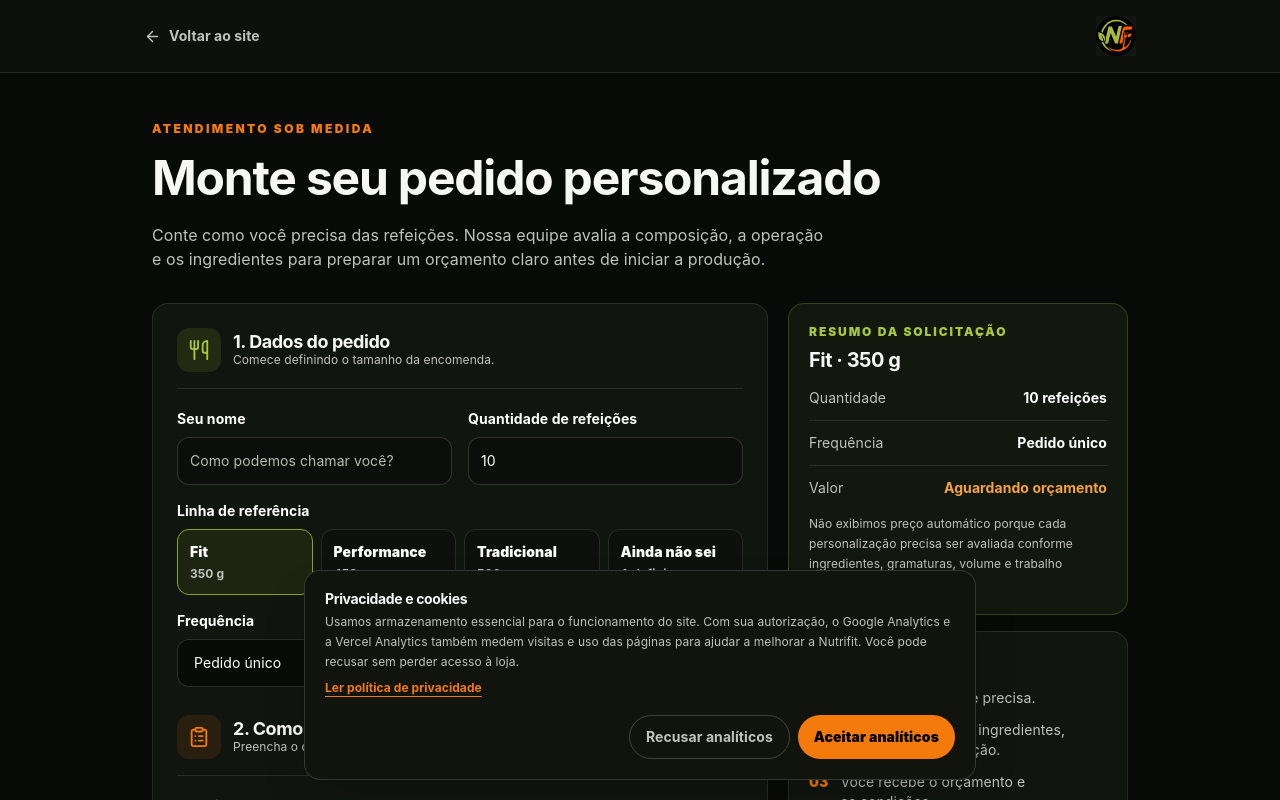
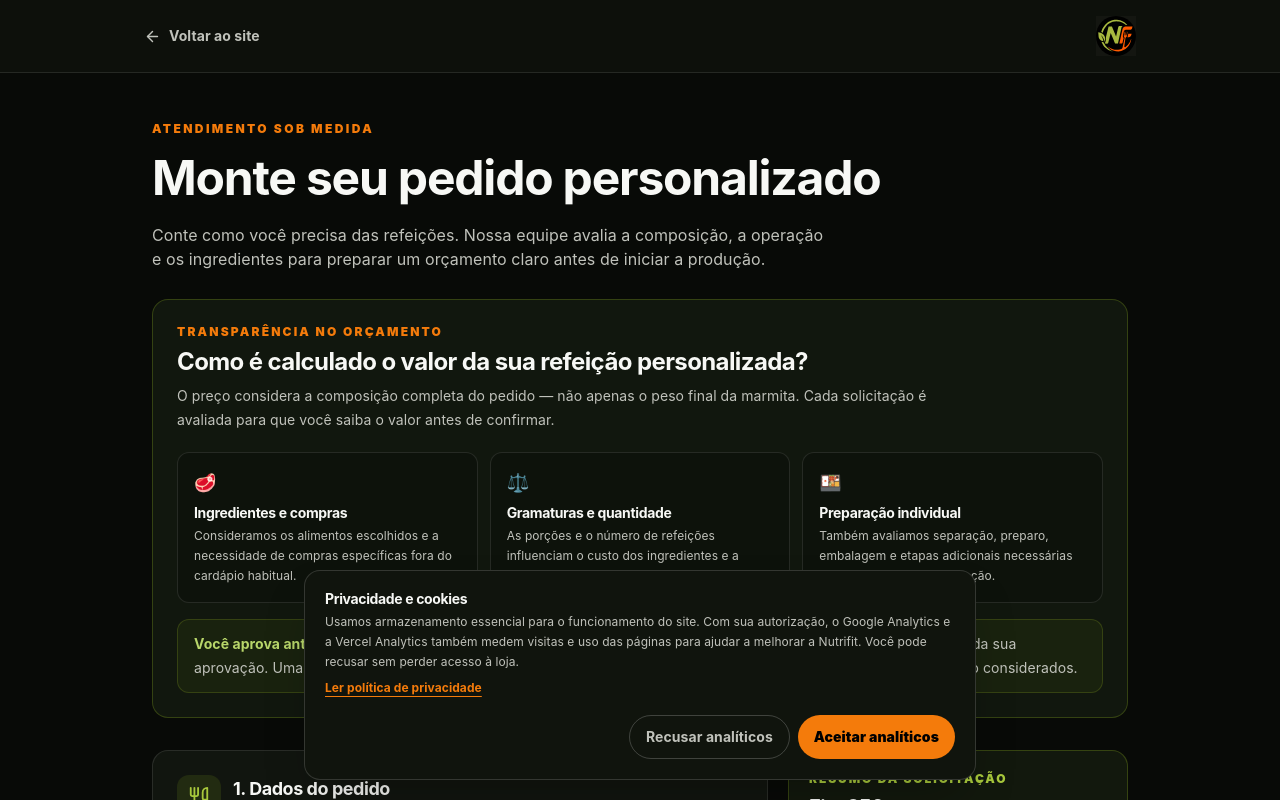
Before and after one commit to tiguimtftiago-web/nutrifitjf, a Next.js app: page /pedidos-personalizados in a window 1280 px wide. Shown: the top 800 px of the page. Built offline with nearby package versions, Linux system fonts and the light colour scheme.

Commit message:
Explain personalized meal pricing to customers

```diff
--- a/app/pedidos-personalizados/page.tsx
+++ b/app/pedidos-personalizados/page.tsx
@@ -61,6 +61,34 @@ export default function PersonalizedOrdersPage() {
           <h1 className="mt-3 text-3xl font-black leading-tight sm:text-5xl">Monte seu pedido personalizado</h1>
           <p className="mt-4 max-w-2xl text-sm leading-6 text-white/65 sm:text-base">Conte como você precisa das refeições. Nossa equipe avalia a composição, a operação e os ingredientes para preparar um orçamento claro antes de iniciar a produção.</p>
         </div>
+
+        <section className="mt-7 rounded-2xl border border-[#86a51d]/30 bg-[#11170e] p-5 sm:p-6" aria-labelledby="pricing-explainer">
+          <div className="max-w-3xl">
+            <p className="text-xs font-black uppercase tracking-[.18em] text-[#f47b0b]">Transparência no orçamento</p>
+            <h2 id="pricing-explainer" className="mt-2 text-xl font-black sm:text-2xl">Como é calculado o valor da sua refeição personalizada?</h2>
+            <p className="mt-2 text-sm leading-6 text-white/65">O preço considera a composição completa do pedido — não apenas o peso final da marmita. Cada solicitação é avaliada para que você saiba o valor antes de confirmar.</p>
+          </div>
+          <div className="mt-5 grid gap-3 sm:grid-cols-3">
+            <div className="rounded-xl border border-white/10 bg-black/20 p-4">
+              <span className="text-lg" aria-hidden="true">🥩</span>
+              <h3 className="mt-2 text-sm font-black">Ingredientes e compras</h3>
+              <p className="mt-1 text-xs leading-5 text-white/55">Consideramos os alimentos escolhidos e a necessidade de compras específicas fora do cardápio habitual.</p>
+            </div>
+            <div className="rounded-xl border border-white/10 bg-black/20 p-4">
+              <span className="text-lg" aria-hidden="true">⚖️</span>
+              <h3 className="mt-2 text-sm font-black">Gramaturas e quantidade</h3>
+              <p className="mt-1 text-xs leading-5 text-white/55">As porções e o número de refeições influenciam o custo dos ingredientes e a organização da produção.</p>
+            </div>
+            <div className="rounded-xl border border-white/10 bg-black/20 p-4">
+              <span className="text-lg" aria-hidden="true">🍱</span>
+              <h3 className="mt-2 text-sm font-black">Preparação individual</h3>
+              <p className="mt-1 text-xs leading-5 text-white/55">Também avaliamos separação, preparo, embalagem e etapas adicionais necessárias para atender à sua solicitação.</p>
+            </div>
+          </div>
+          <div className="mt-4 rounded-xl border border-[#86a51d]/25 bg-[#86a51d]/[.08] px-4 py-3 text-sm leading-6 text-white/80">
+            <strong className="text-[#b8d66a]">Você aprova antes de pagar:</strong> enviamos o orçamento final e as condições do pedido. A produção só começa depois da sua aprovação. Uma gramatura menor, por si só, não define o preço; a composição e os custos de produção também são considerados.
+          </div>
+        </section>
 
         <div className="mt-8 grid gap-5 lg:grid-cols-[1fr_340px] lg:items-start">
           <section className="rounded-2xl border border-white/10 bg-[#11150f] p-4 sm:p-6">
```
